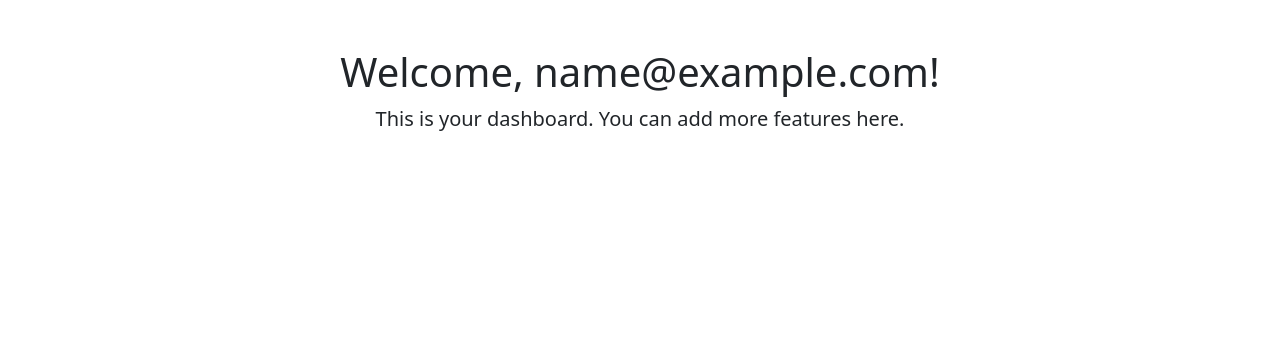
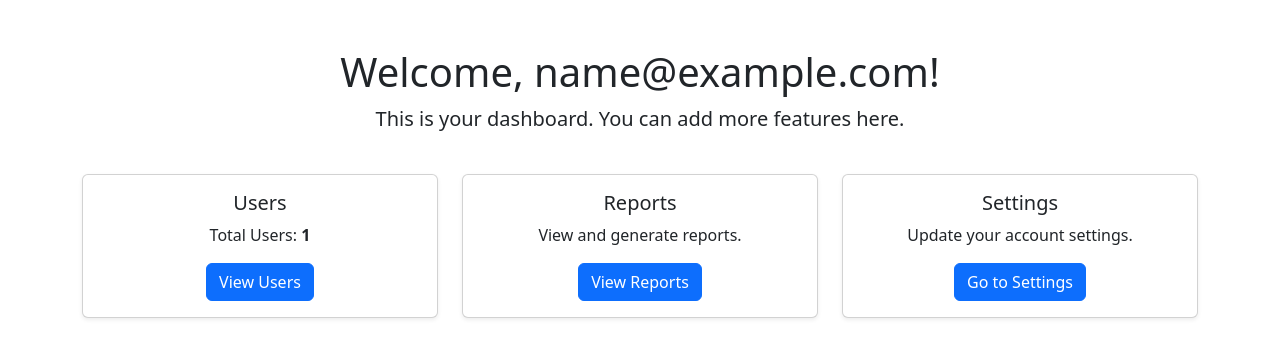
Before and after one commit to 0nlooker-max/Road-to-javaScript, a PHP site: page /JavaScript/dashboard.php in a window 1280 px wide. Shown: the part 56-414 px from the top of the page. Run offline with PHP 8.4, Linux system fonts and the light colour scheme; the visitor is signed in with stand-in values (Sample User, id 1).

Commit message:
added dashboard and stuff

```diff
--- a/add.php
+++ b/add.php
@@ -34,7 +34,7 @@ try {
         }
         }
     // Insert query
-    $stmt = $connection->prepare("INSERT INTO prilimtable (first_name, last_name, email, gender, course, user_address, birthdate, profile) VALUES (?, ?, ?, ?, ?, ?, ?, ?)");
+    $stmt = $connection->prepare("INSERT INTO users (first_name, last_name, email, gender, course, user_address, birthdate, profile_image) VALUES (?, ?, ?, ?, ?, ?, ?, ?)");
     $stmt->execute([$firstName, $lastName, $email, $gender, $course, $userAddress, $birthdate, $profileImagePath]);
 
     $response = array('res' => 'success', 'msg' => 'Student added successfully');
--- a/dashboard.php
+++ b/dashboard.php
@@ -12,6 +12,19 @@ if (!isset($_SESSION['user_id'])) {
 
 // Get the user's email from the session
 $user_email = isset($_SESSION['email']) ? $_SESSION['email'] : "User";
+
+// Include database connection
+require 'connection.php';
+
+// Query to count the total number of users
+try {
+    $stmt = $connection->prepare("SELECT COUNT(*) AS total_users FROM users");
+    $stmt->execute();
+    $result = $stmt->fetch(PDO::FETCH_ASSOC);
+    $total_users = $result['total_users'];
+} catch (Exception $e) {
+    $total_users = "Error"; // Handle errors gracefully
+}
 ?>
 
 <!DOCTYPE html>
@@ -50,6 +63,37 @@ $user_email = isset($_SESSION['email']) ? $_SESSION['email'] : "User";
                 <p class="lead">This is your dashboard. You can add more features here.</p>
             </div>
         </div>
+
+        <!-- Dashboard Boxes -->
+        <div class="row mt-4">
+            <div class="col-md-4">
+                <div class="card text-center shadow-sm">
+                    <div class="card-body">
+                        <h5 class="card-title">Users</h5>
+                        <p class="card-text">Total Users: <strong><?php echo htmlspecialchars($total_users); ?></strong></p>
+                        <a href="#" class="btn btn-primary">View Users</a>
+                    </div>
+                </div>
+            </div>
+            <div class="col-md-4">
+                <div class="card text-center shadow-sm">
+                    <div class="card-body">
+                        <h5 class="card-title">Reports</h5>
+                        <p class="card-text">View and generate reports.</p>
+                        <a href="#" class="btn btn-primary">View Reports</a>
+                    </div>
+                </div>
+            </div>
+            <div class="col-md-4">
+                <div class="card text-center shadow-sm">
+                    <div class="card-body">
+                        <h5 class="card-title">Settings</h5>
+                        <p class="card-text">Update your account settings.</p>
+                        <a href="#" class="btn btn-primary">Go to Settings</a>
+                    </div>
+                </div>
+            </div>
+        </div>
     </div>
 
     <script src="https://cdnjs.cloudflare.com/ajax/libs/jquery/3.7.1/jquery.min.js"></script>
--- a/delete.php
+++ b/delete.php
@@ -8,7 +8,7 @@
 
     $studentId = $_POST['id'];
 
-    $query = "DELETE FROM prilimtable WHERE student_id = ?";
+    $query = "DELETE FROM users WHERE student_id = ?";
     $statement = $connection->prepare($query);
     $res = $statement->execute([$studentId]);
 
--- a/login.js
+++ b/login.js
@@ -17,7 +17,7 @@ $(document).ready(function () {
 
             if (response.res === "success") {
                 alert("Login successful!");
-                window.location.href = "dashboard.php"; // Redirect to the dashboard or another page
+                window.location.href = "dashboard.php"; // Redirect to the or another page
             } else {
                 alert("Error: " + response.msg); // Show error message
             }
--- a/main.js
+++ b/main.js
@@ -22,7 +22,7 @@ $.ajax({
 
         let profileImg = clone.querySelector(".profile-img");
         if (item.profile) {
-            profileImg.src = item.profile;
+            profileImg.src = item.profile_image;
         } else {
             profileImg.src = "profiles/default.jpg"; // Ensure this default image exists
         }
--- a/table.php
+++ b/table.php
@@ -2,7 +2,7 @@
     include("connection.php");
 
     try{
-        $query = "SELECT * FROM prilimtable LIMIT 10";
+        $query = "SELECT * FROM users LIMIT 10";
         $statement = $connection->prepare($query);
         $statement->execute();
         $result = $statement->fetchAll(PDO::FETCH_ASSOC);
--- a/update.php
+++ b/update.php
@@ -18,7 +18,7 @@ try {
     $profileImagePath = null;
 
     // Get the existing profile image path from the database
-    $stmt = $connection->prepare("SELECT profile FROM prilimtable WHERE student_id = ?");
+    $stmt = $connection->prepare("SELECT profile_image FROM users WHERE student_id = ?");
     $stmt->execute([$studentId]);
     $existingProfile = $stmt->fetchColumn();
 
@@ -54,7 +54,7 @@ try {
     }
 
     // Update query
-    $stmt = $connection->prepare("UPDATE prilimtable SET first_name = ?, last_name = ?, email = ?, gender = ?, course = ?, user_address = ?, birthdate = ?, profile = ? WHERE student_id = ?");
+    $stmt = $connection->prepare("UPDATE users SET first_name = ?, last_name = ?, email = ?, gender = ?, course = ?, user_address = ?, birthdate = ?, profile_image = ? WHERE student_id = ?");
     $stmt->execute([$firstName, $lastName, $email, $gender, $course, $userAddress, $birthdate, $profileImagePath, $studentId]);
 
     $response = array('res' => 'success', 'msg' => 'Student updated successfully');
```
Also changed, not shown: index.php (renamed from index.html, +32 -0 lines), users.sql (added, +70 -0 lines), profiles/Bahay+Kubo.jpg (added).
